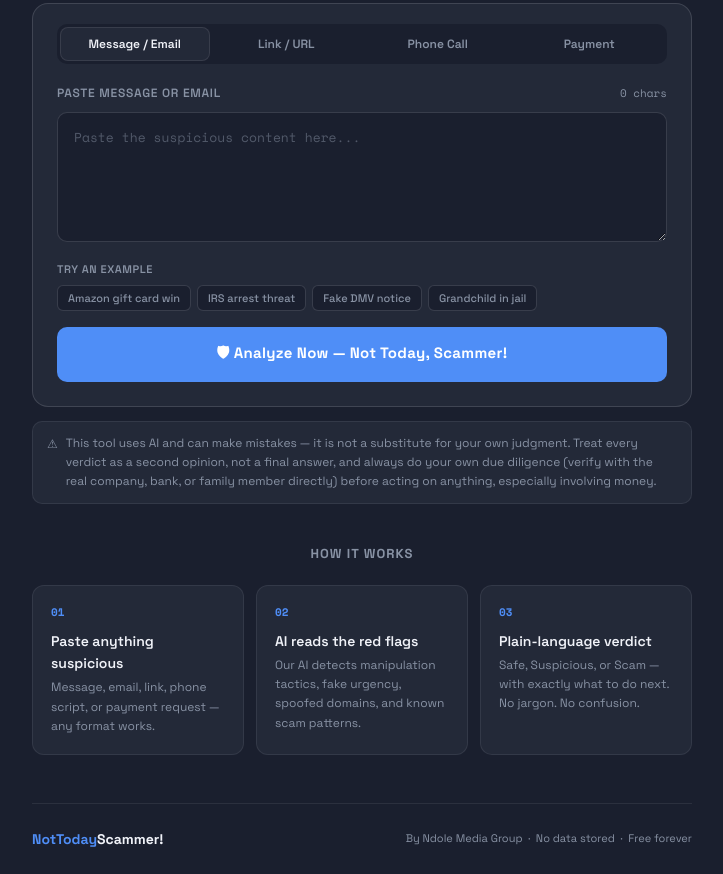
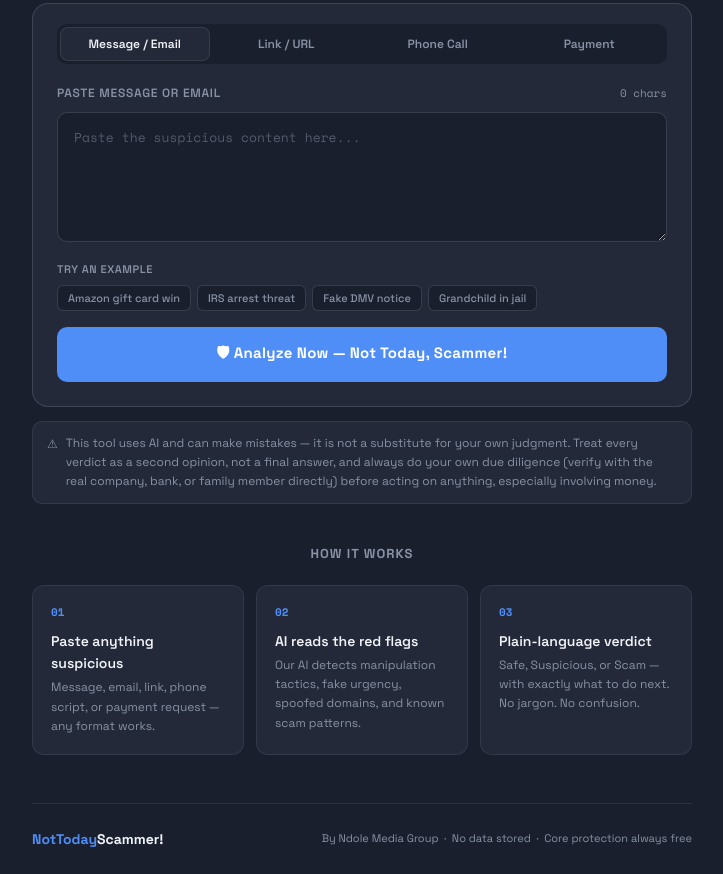
Before and after one commit to Lokkna/nottodayscammer, a website: page public/index.html in a window 1280 px wide. Shown: the part 440-1314 px from the top of the page, without its empty margins (278-1001 px from the left). Drawn offline with nearby package versions, Linux system fonts and the light colour scheme.

Commit message:
Update index.html

```diff
--- a/public/index.html
+++ b/public/index.html
@@ -695,7 +695,7 @@
   <footer>
     <div class="footer-brand"><span>NotToday</span>Scammer!</div>
     <div class="footer-note">
-      By Ndole Media Group &nbsp;·&nbsp; No data stored &nbsp;·&nbsp; Free forever
+      By Ndole Media Group &nbsp;·&nbsp; No data stored &nbsp;·&nbsp; Core protection always free
     </div>
   </footer>
 </div>
```
